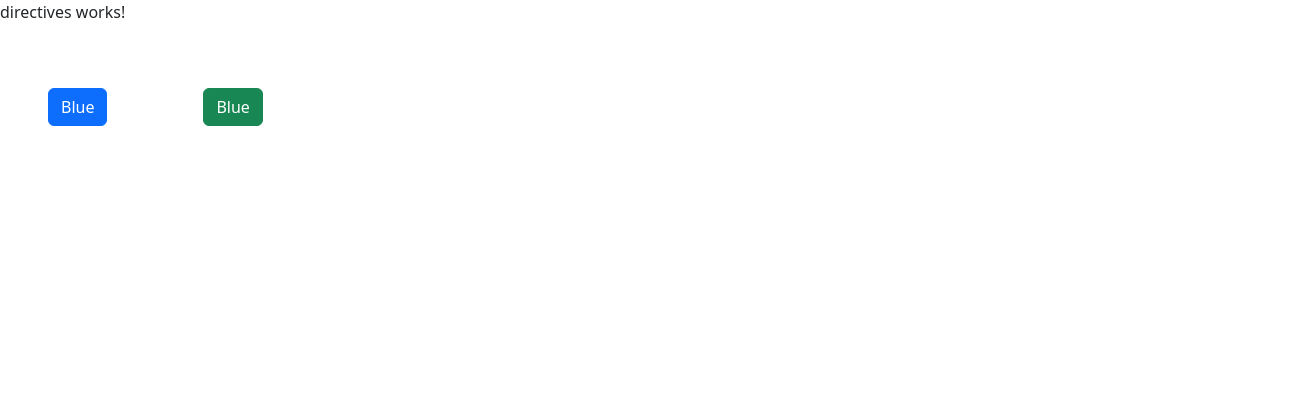
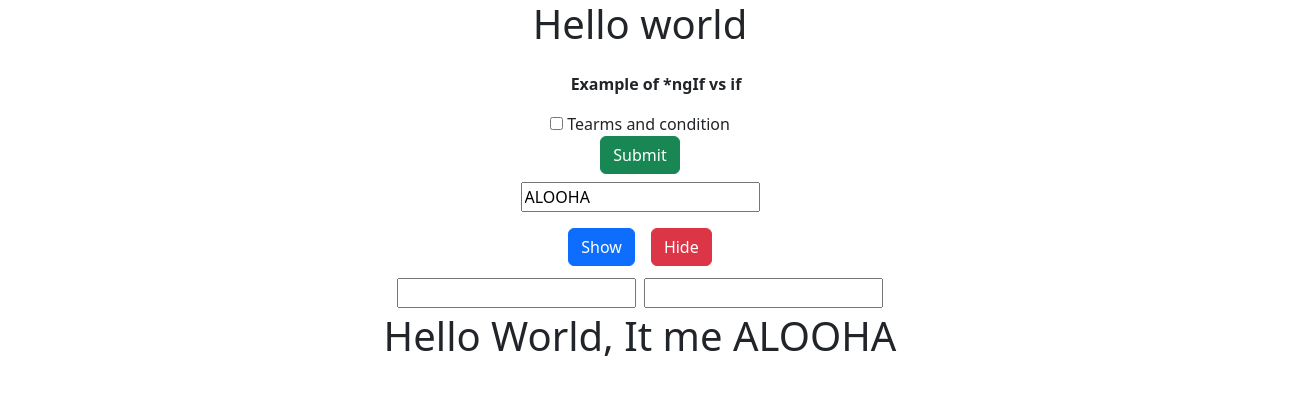
Before and after one commit to AlaaZreekie/UserManagmentSystemWebApp, an Angular app: page / in a window 1280 px wide. Shown: the top 394 px of the page, 1308 px wide, since content can reach past the window. Built offline with nearby package versions, Linux system fonts and the light colour scheme.

Commit message:
EndIfStatement

```diff
--- a/src/app/app.component.html
+++ b/src/app/app.component.html
@@ -1,5 +1,6 @@
 <!-- <app-user></app-user> -->
 <!-- <app-data-binding></app-data-binding> -->
 
-<app-directives></app-directives>
+<!-- <app-directives></app-directives> -->
+<app-ngif-vs-ifcomponent></app-ngif-vs-ifcomponent>
 <router-outlet />
--- a/src/app/app.component.ts
+++ b/src/app/app.component.ts
@@ -3,10 +3,11 @@ import { RouterOutlet } from '@angular/router';
 import { UserComponent } from "./user/user.component";
 import { DataBindingComponent } from "./data-binding/data-binding.component";
 import { DirectivesComponent } from './directives/directives.component';
+import { NgifVsIfcomponentComponent } from "./ngif-vs-ifcomponent/ngif-vs-ifcomponent.component";
 
 @Component({
   selector: 'app-root',
-  imports: [RouterOutlet, DataBindingComponent, DirectivesComponent],
+  imports: [RouterOutlet, NgifVsIfcomponentComponent],
   templateUrl: './app.component.html',
   styleUrl: './app.component.scss'
 })
--- a/src/app/directives/directives.component.ts
+++ b/src/app/directives/directives.component.ts
@@ -4,7 +4,7 @@ import { DataBindingComponent } from '../data-binding/data-binding.component';
 
 @Component({
   selector: 'app-directives',
-  imports: [NgIf, DataBindingComponent ],
+  imports: [],
   templateUrl: './directives.component.html',
   styleUrl: './directives.component.scss'
 })
--- a/src/app/ngif-vs-ifcomponent/ngif-vs-ifcomponent.component.html
+++ b/src/app/ngif-vs-ifcomponent/ngif-vs-ifcomponent.component.html
@@ -1 +1,40 @@
-<p>ngif-vs-ifcomponent works!</p>
+<div class="row text-center">
+  <h1>Hello world</h1>
+    <div class="col-12 m-3">
+        <b>Example of *ngIf vs if </b>
+    </div>
+</div>
+
+
+
+<div class="row text-center">
+  <div class="col4">
+        <div (click)="onClick()">
+          <input type="checkbox"> Tearms and condition
+        </div>
+        @if(!isChecked) {
+          <div>
+            <button class="btn btn-success">Submit</button>
+          </div>
+        }
+  </div>
+  <div class="col4">
+      @if(isInputBox) {
+        <div class="m-2">
+          <input type="text" value="ALOOHA">
+        </div>
+      }
+      <button class="btn btn-primary m-2" (click)="showField()">Show</button>
+      <button class="btn btn-danger m-2" (click)="hideField()">Hide</button>
+  </div>
+  <div class="col4">
+    <input type="text" class="m-1" [(ngModel)] = "inputFiled1">
+    <input type="text" class="m-1" [(ngModel)] = "inputFiled2">
+  </div>
+  @if(inputFiled1 === inputFiled2) {
+    <h1>Hello World, It me ALOOHA</h1>
+  } @else {
+    <h2> Bla bla</h2>
+  }
+
+</div>
--- a/src/app/ngif-vs-ifcomponent/ngif-vs-ifcomponent.component.ts
+++ b/src/app/ngif-vs-ifcomponent/ngif-vs-ifcomponent.component.ts
@@ -1,11 +1,30 @@
 import { Component } from '@angular/core';
+import { CommonModule } from '@angular/common';
+import { FormsModule } from '@angular/forms';
 
 @Component({
   selector: 'app-ngif-vs-ifcomponent',
-  imports: [],
+  imports: [CommonModule, FormsModule],
   templateUrl: './ngif-vs-ifcomponent.component.html',
   styleUrl: './ngif-vs-ifcomponent.component.scss'
 })
 export class NgifVsIfcomponentComponent {
 
+    isChecked : Boolean = false;
+    isInputBox : boolean = true;
+    inputFiled1 : string = '';
+    inputFiled2 : string = '';
+
+    onClick() {
+      this.isChecked = !this.isChecked;
+    }
+
+    showField() {
+      this.isInputBox = true;
+    }
+
+    hideField() {
+      this.isInputBox = false;
+
+    }
 }
```
